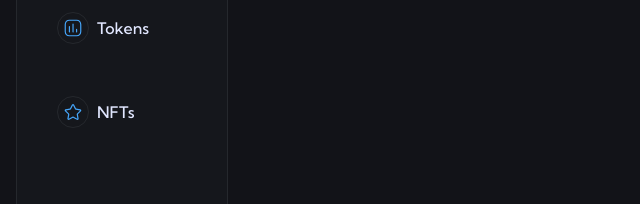
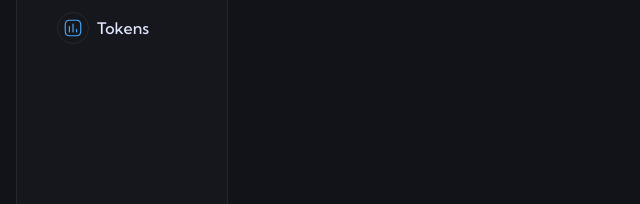
Before and after one commit to casp3ro/coin-value-app, a Next.js app: page / in a window 1280 px wide. Shown: the part 315-519 px from the top of the page, without its empty margins (0-640 px from the left). Built offline with nearby package versions, Linux system fonts and the light colour scheme.

Commit message:
imp: hide nfts

```diff
--- a/components/Sidebar/Sidebar.tsx
+++ b/components/Sidebar/Sidebar.tsx
@@ -1,7 +1,7 @@
 'use client'
 import React from 'react'
 import IconPrices from '../../assets/icons/prices.svg'
-import IconNft from '../../assets/icons/nft.svg'
+// import IconNft from '../../assets/icons/nft.svg'
 import EthereumBlue from '../../assets/icons/ethereum-blue.svg'
 import Image from 'next/image'
 import SidebarItem from './SidebarItem/SidebarItem'
@@ -25,9 +25,9 @@ const Sidebar = () => {
         Tokens
       </SidebarItem>
 
-      <SidebarItem iconFile={IconNft} to="/nfts">
+      {/* <SidebarItem iconFile={IconNft} to="/nfts">
         NFTs
-      </SidebarItem>
+      </SidebarItem> */}
     </ModuleWrapper>
   )
 }
```
